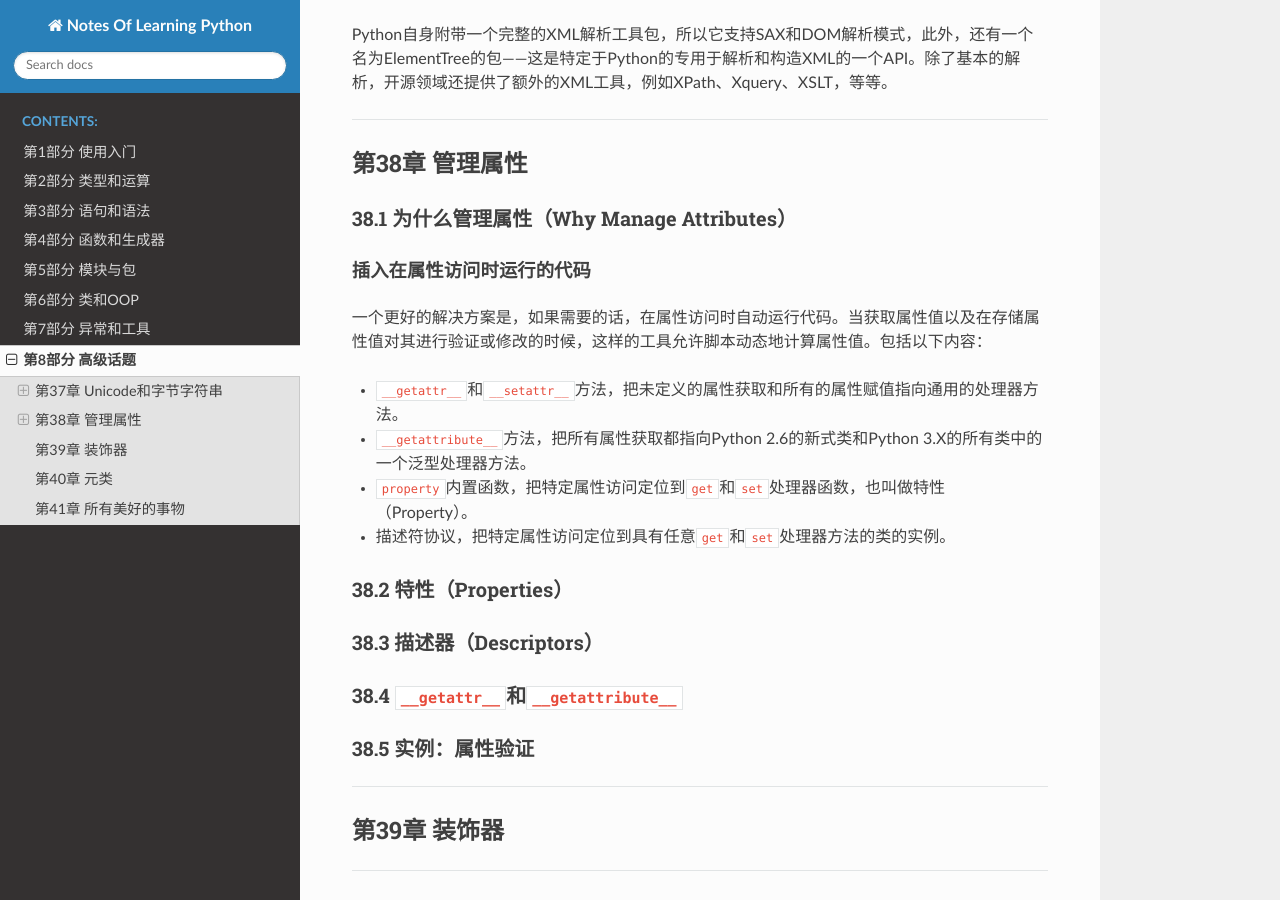
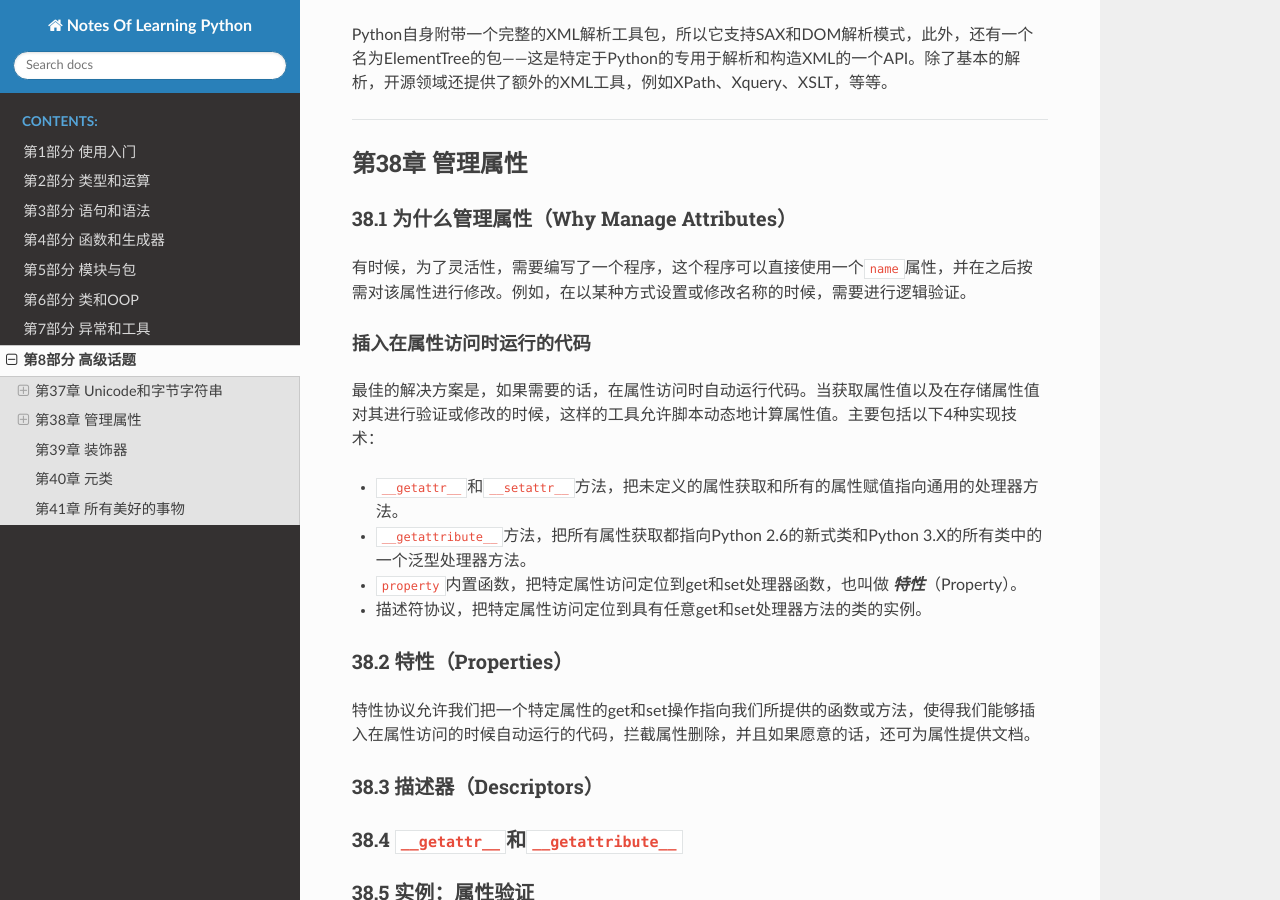
Before and after one commit to filefi/NotesOfLearningPython, a Sphinx documentation site: the page built from source/Part_8_Advanced_Topics.md, in a window 1280 px wide and 900 px high, scrolled down 15613 px. Built offline with Sphinx 7.4.7 and the Read the Docs theme 2.0.0, drawn with Linux system fonts in a browser that asks for light colours.

```diff
--- a/source/Part_8_Advanced_Topics.md
+++ b/source/Part_8_Advanced_Topics.md
@@ -811,21 +811,22 @@ Python自身附带一个完整的XML解析工具包，所以它支持SAX和DOM
 
 ### 38.1 为什么管理属性（Why Manage Attributes）
 
+有时候，为了灵活性，需要编写了一个程序，这个程序可以直接使用一个`name`属性，并在之后按需对该属性进行修改。例如，在以某种方式设置或修改名称的时候，需要进行逻辑验证。
+
 #### 插入在属性访问时运行的代码
 
-一个更好的解决方案是，如果需要的话，在属性访问时自动运行代码。当获取属性值以及在存储属性值对其进行验证或修改的时候，这样的工具允许脚本动态地计算属性值。包括以下内容：
+最佳的解决方案是，如果需要的话，在属性访问时自动运行代码。当获取属性值以及在存储属性值对其进行验证或修改的时候，这样的工具允许脚本动态地计算属性值。主要包括以下4种实现技术：
 
 - `__getattr__`和`__setattr__`方法，把未定义的属性获取和所有的属性赋值指向通用的处理器方法。
 - `__getattribute__`方法，把所有属性获取都指向Python 2.6的新式类和Python 3.X的所有类中的一个泛型处理器方法。
-- `property`内置函数，把特定属性访问定位到`get`和`set`处理器函数，也叫做特性
-  （Property）。
-- 描述符协议，把特定属性访问定位到具有任意`get`和`set`处理器方法的类的实例。
+- `property`内置函数，把特定属性访问定位到get和set处理器函数，也叫做 ***特性***（Property）。
+- 描述符协议，把特定属性访问定位到具有任意get和set处理器方法的类的实例。
 
 
 
 ### 38.2 特性（Properties）
 
-
+特性协议允许我们把一个特定属性的get和set操作指向我们所提供的函数或方法，使得我们能够插入在属性访问的时候自动运行的代码，拦截属性删除，并且如果愿意的话，还可为属性提供文档。
 
 
 
```
